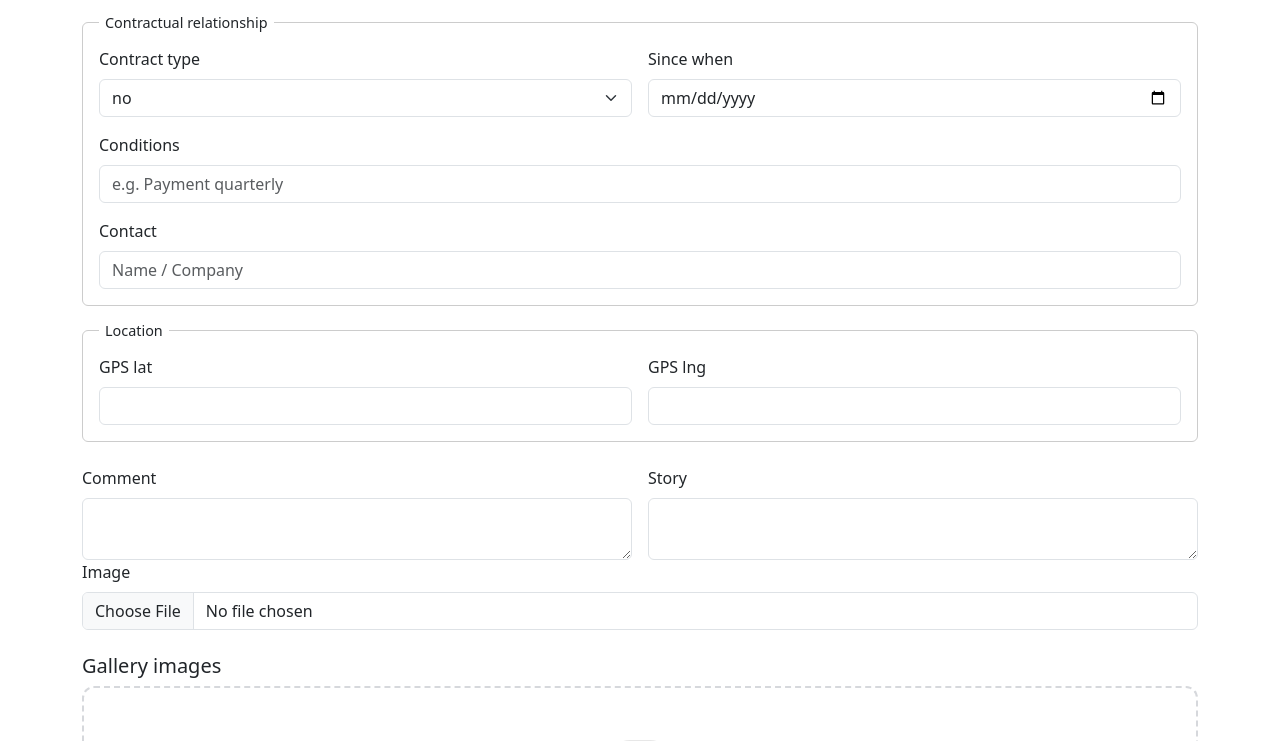
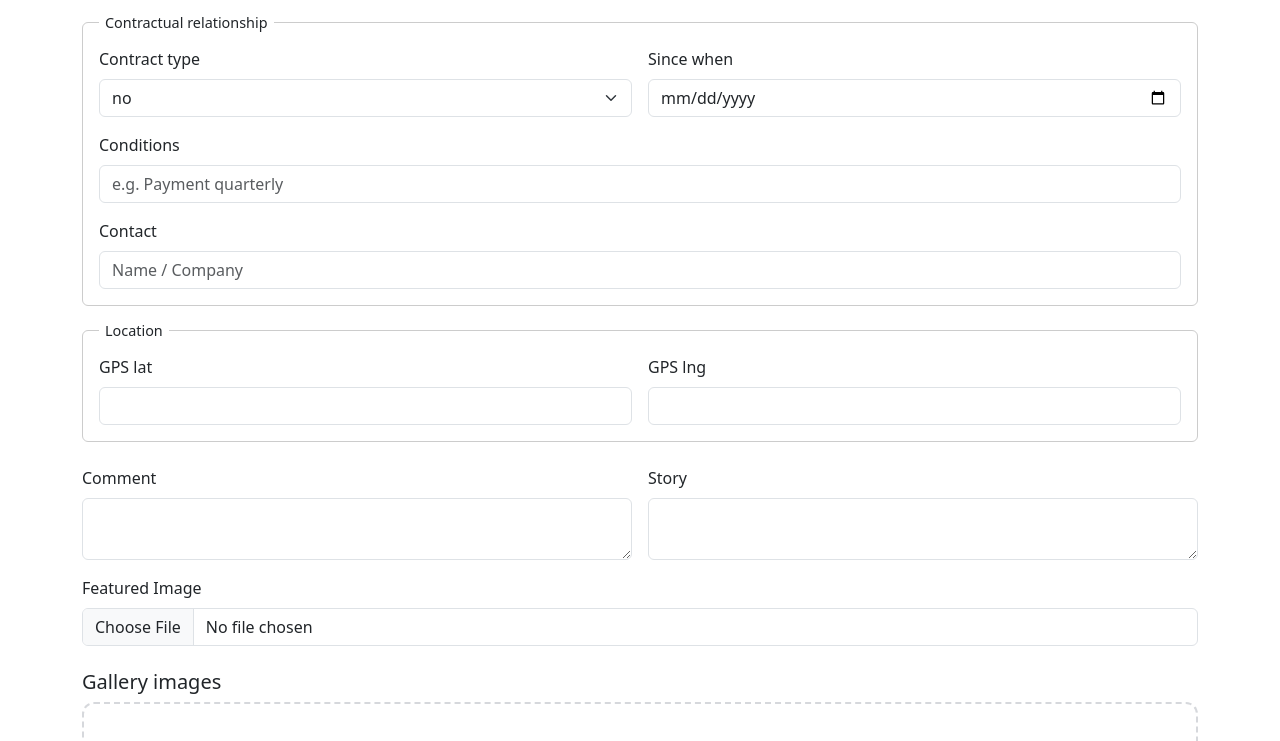
Before and after one commit to s9iper1/asset-management-frontend, a Vue app: page /properties/new in a window 1280 px wide. Shown: the part 378-1119 px from the top of the page. Built offline with nearby package versions, Linux system fonts and the light colour scheme; no server answers; sample sign-in values are in the browser's storage.

Commit message:
update featured image label

```diff
--- a/src/views/property/PropertyForm.vue
+++ b/src/views/property/PropertyForm.vue
@@ -167,7 +167,7 @@
         </div>
       </fieldset>
 
-      <div class="row g-3">
+      <div class="row g-3 mb-3">
         <div class="col-md-6">
           <label class="form-label">Comment</label>
           <textarea v-model="form.comment" class="form-control" rows="2"></textarea>
@@ -180,7 +180,7 @@
 
       <!-- Featured image (create mode) -->
       <div v-if="mode === 'create'" class="mb-3">
-        <label class="form-label">Image</label>
+        <label class="form-label">Featured Image</label>
         <input
           ref="imageInput"
           type="file"
```
